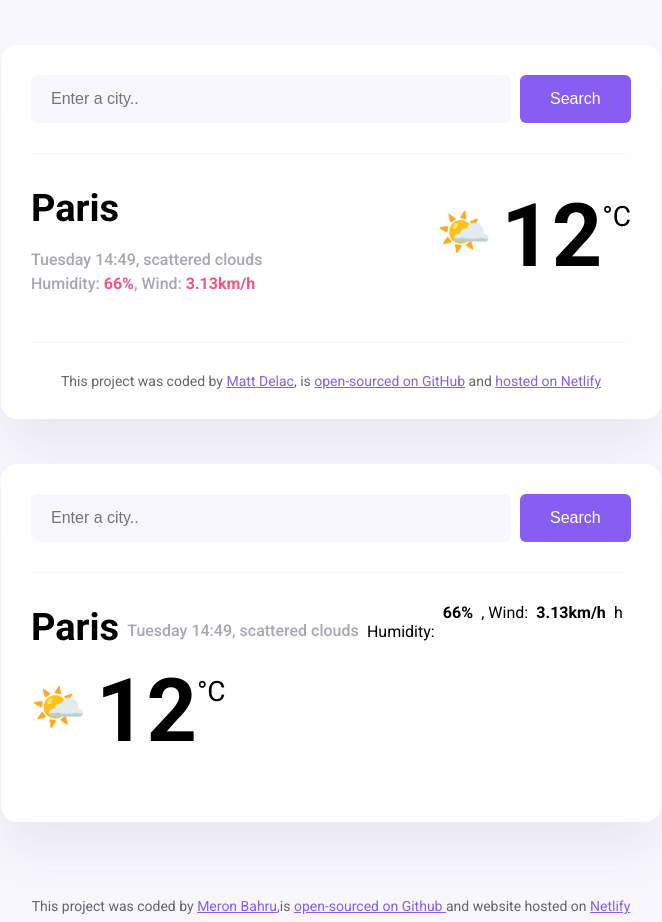
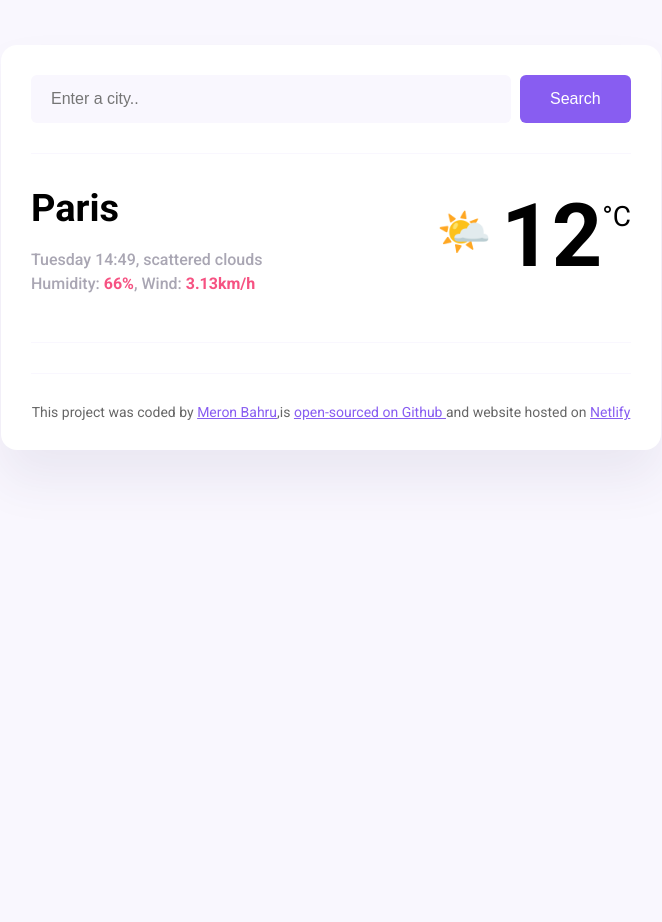
Before and after one commit to merry1214/MyWeatherApp, a plain HTML site: page index.html in a window 1280 px wide. Shown: the whole page, without its empty margins (309-971 px from the left). After the commit the page ends 800 px from the top, so only its background shows below. Drawn offline with Linux system fonts and the light colour scheme.

Commit message:
edited the weather app

```diff
--- a/index.html
+++ b/index.html
@@ -4,9 +4,10 @@
     <meta charset="UTF-8" />
     <meta name="viewport" content="width=device-width, initial-scale=1.0" />
     <title>Document</title>
-    <link rel="stylesheet" href="style.css">
+    <link rel="stylesheet" href="style.css" />
   </head>
-  <body><!DOCTYPE html>
+  <body>
+    <!DOCTYPE html>
     <html lang="en">
       <head>
         <meta charset="UTF-8" />
@@ -40,7 +41,8 @@
                 <p class="weather-app-details">
                   Tuesday 14:49, scattered clouds
                   <br />
-                  Humidity: <strong>66%</strong>, Wind: <strong>3.13km/h</strong>
+                  Humidity: <strong>66%</strong>, Wind:
+                  <strong>3.13km/h</strong>
                 </p>
               </div>
               <div class="weather-app-temperature-container">
@@ -52,51 +54,20 @@
           </main>
 
           <footer>
-            This project was coded by
-            <a href="https://github.com/matthieua/" target="_blank"> Matt Delac</a>,
-            is
-            <a href="https://github.com/matthieua/meteo" target="_blank"
-              >open-sourced on GitHub</a
-            >
-            and
-            <a href="https://meteo-shecodes-app.netlify.app/" target="_blank"
-              >hosted on Netlify</a
-            >
+            <footer>
+              This project was coded by
+              <a href="https://github.com/merry1214">Meron Bahru</a>,is
+              <a href="https://github.com/merry1214/MyWeatherApp"
+                >open-sourced on Github
+              </a>
+              and website hosted on
+              <a href="https://golden-profiterole-8d4d05.netlify.app/"
+                >Netlify</a
+              >
+            </footer>
           </footer>
         </div>
       </body>
     </html>
-    <div class="weather-app">
-    <header>
-      <form  class="search-form">
-        <input type="search" placeholder="Enter a city.." required class="search-form-input" />
-        <input type="submit" value="Search" class="search-form-button" />
-      </form>
-    </header>
-    <main>
-      <div class="weather-app-data">
-        <h1 class="weather-app-city">Paris</h1>
-      <p class="weather-app-details">
-        Tuesday 14:49, scattered clouds</p><br>
-        Humidity: <strong>66%</strong>, Wind: <strong>3.13km/h</strong>h
-      </p>
-    </div>
-    <div class="weather-app-temperature-container">
-        <div class="weather-app-icon">🌤️</div>
-            <div class="weather-app-temperature">12</div>
-            <div class="weatehr-app-unit">°C</div>
-    </div>
-</div>
-
-    </main>
-
-    <footer>
-      This project was coded by
-      <a href="https://github.com/merry1214">Meron Bahru</a>,is
-      <a href="https://github.com/merry1214/MyWeatherApp">open-sourced on Github </a> and
-      website hosted on
-      <a href="https://golden-profiterole-8d4d05.netlify.app/">Netlify</a>
-    </footer>
-</div>
   </body>
 </html>
```
